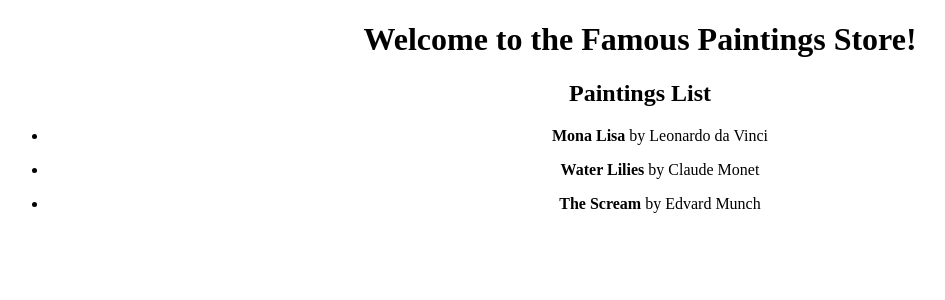
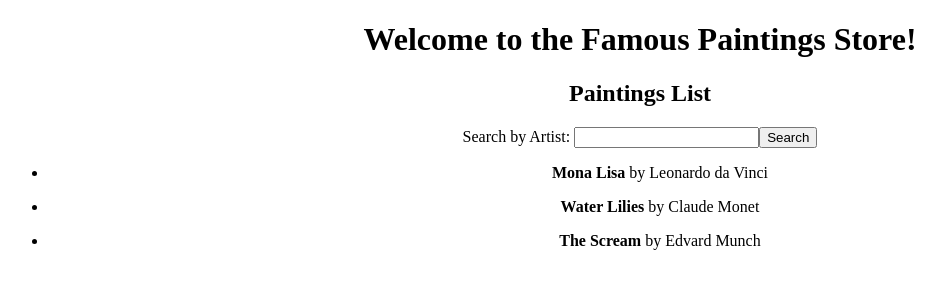
Before and after one commit to FBW-48-2-AJS-Backend-Project/famous-paintings-frontend, a React (Create React App) app in the folder client/: page / in a window 1280 px wide. Shown: the top 300 px of the page, without its empty margins (0-945 px from the left). Built offline with nearby package versions, Linux system fonts and the light colour scheme.

Commit message:
created Search component which allows users to search the PaintingList by artist, added basic form fields without functionality

```diff
--- a/client/src/Components/PaintingList.jsx
+++ b/client/src/Components/PaintingList.jsx
@@ -1,6 +1,7 @@
 import React, { useState, useContext } from 'react';
 import PaintingContext from '../Context/PaintingContext';
 import PaintingItem from '../Components/PaintingItem';
+import Search from './Search';
 
 const PaintingList = () => {
     const paintings = useContext( PaintingContext );
@@ -17,6 +18,7 @@ const PaintingList = () => {
     return (
         <div>
             <h2>Paintings List</h2>
+            <Search/>
             <ul>
                 {paintings.map(item => {
                     return <li onClick={(e) => handleClick(item)}>
--- /dev/null
+++ b/client/src/Components/Search.jsx
@@ -0,0 +1,13 @@
+import React from 'react'
+
+const Search = () => {
+    return (
+        <form>
+            <label htmlFor="paintingSearch">Search by Artist: </label>
+            <input type="text" name="paintingSearch" id="paintingSearch" />
+            <input type="submit" value="Search" />
+        </form>
+    )
+}
+
+export default Search
```
